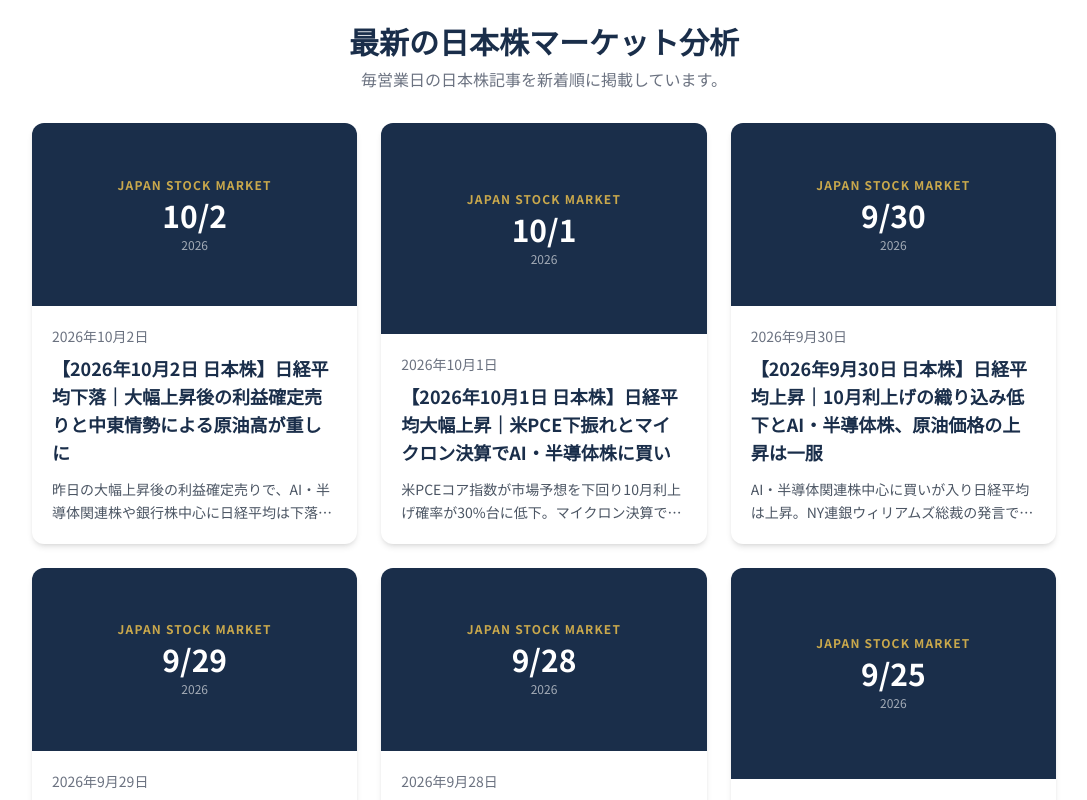
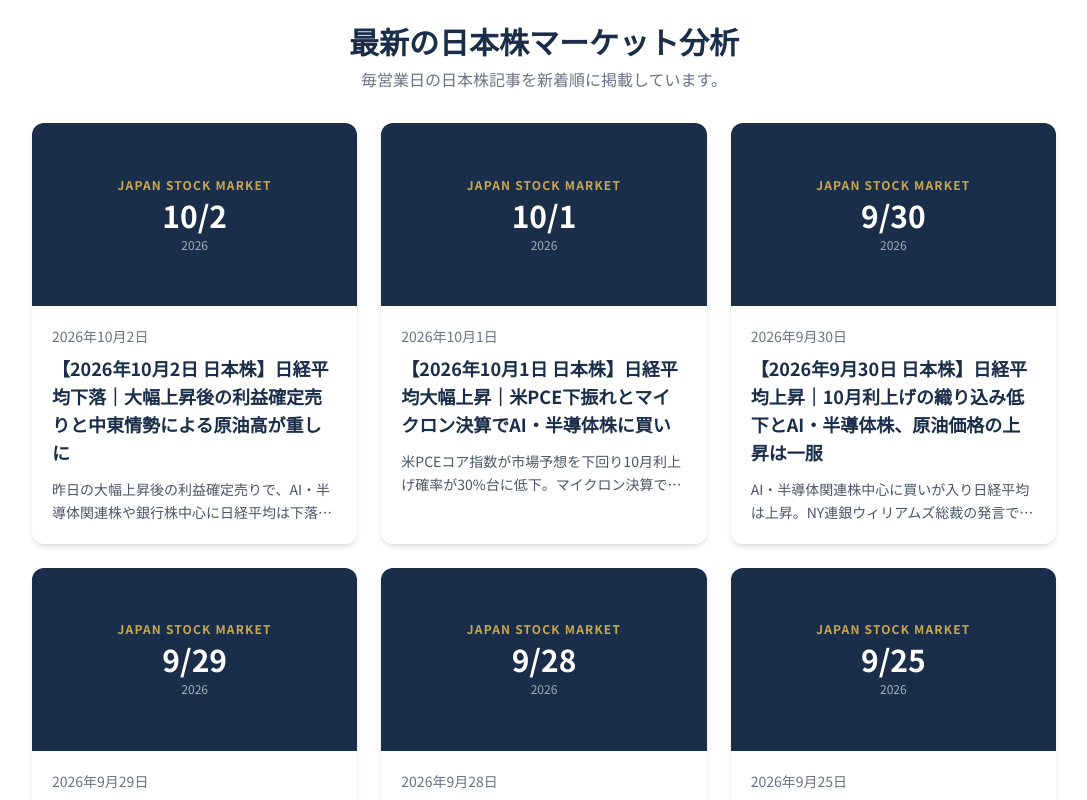
Before and after one commit to tanima3232-eng/bulltalk, a Next.js app: page /market in a window 1280 px wide. Shown: the part 2140-2940 px from the top of the page, without its empty margins (96-1183 px from the left). Built offline with nearby package versions, Linux system fonts and the light colour scheme; no server answers.

Commit message:
相場分析：最新記事カードの高さを統一

```diff
--- a/app/market/page.tsx
+++ b/app/market/page.tsx
@@ -22,8 +22,8 @@ function MarketEyecatch({ date, large = false }: { date: string; large?: boolean
   const [y, m, d] = date.split("-");
   return (
     <div
-      className="bg-navy flex flex-col items-center justify-center text-center w-full h-full"
-      style={{ aspectRatio: "16 / 9", minHeight: large ? "180px" : undefined }}
+      className={`bg-navy flex flex-col items-center justify-center text-center w-full flex-shrink-0 ${large ? "h-full" : ""}`}
+      style={large ? { minHeight: "180px" } : { aspectRatio: "16 / 9" }}
     >
       <span className="text-gold text-xs font-bold tracking-widest mb-1">JAPAN STOCK MARKET</span>
       <span className={`text-white font-bold ${large ? "text-4xl" : "text-3xl"}`}>
@@ -271,7 +271,7 @@ export default async function MarketPage() {
             <h2 className="section-title text-center">最新の日本株マーケット分析</h2>
             <p className="section-subtitle text-center">毎営業日の日本株記事を新着順に掲載しています。</p>
 
-            <div className="grid grid-cols-1 md:grid-cols-2 lg:grid-cols-3 gap-6 mb-10">
+            <div className="grid grid-cols-1 md:grid-cols-2 lg:grid-cols-3 auto-rows-fr gap-6 mb-10">
               {recent.map((article) => (
                 <Link
                   key={article.slug}
```
